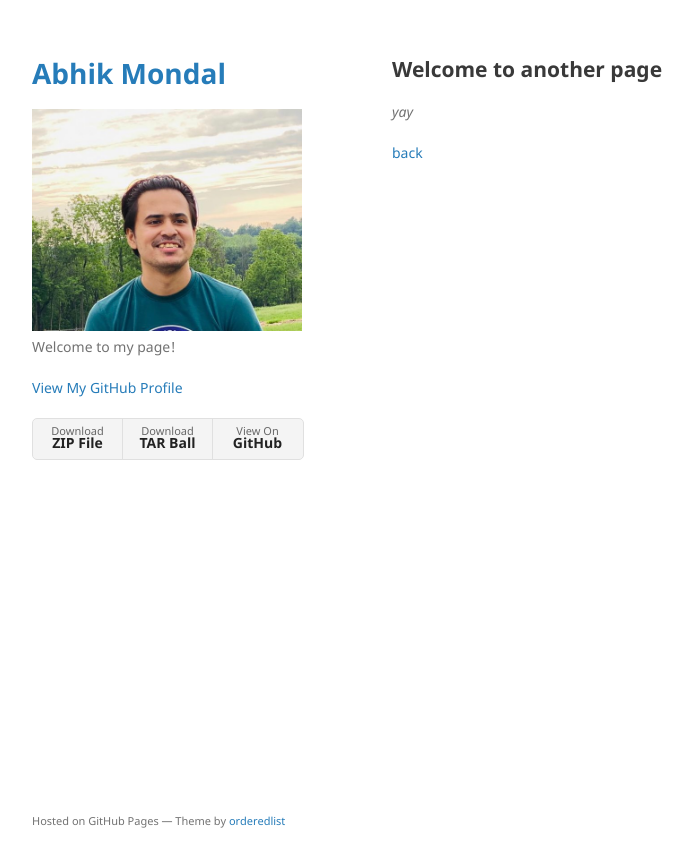
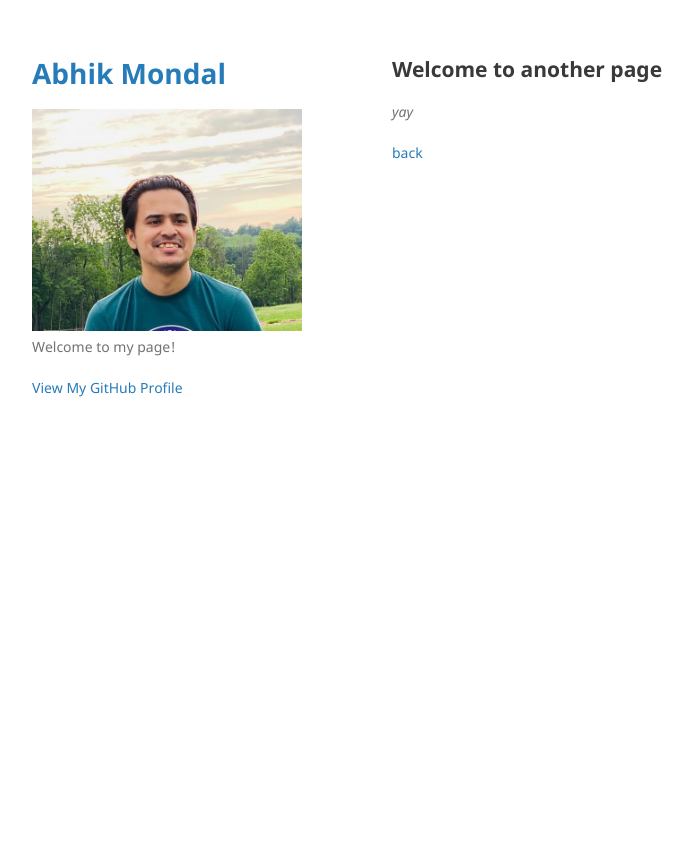
Before and after one commit to abhik92/abhik92.github.io, a Jekyll site: the page built from another-page.md, in a window 1280 px wide. Shown: the top 867 px of the page, without its empty margins (178-871 px from the left). Built offline with Jekyll 4.4.1, drawn with Linux system fonts in a browser that asks for light colours; our own code applies the rules of GitHub Pages for plain Markdown files.

Commit message:
Update default.html

```diff
--- a/_layouts/default.html
+++ b/_layouts/default.html
@@ -31,11 +31,11 @@
         {% endif %}
 
         {% if site.show_downloads %}
-        <ul class="downloads">
+        <!--ul class="downloads">
           <li><a href="{{ site.github.zip_url }}">Download <strong>ZIP File</strong></a></li>
           <li><a href="{{ site.github.tar_url }}">Download <strong>TAR Ball</strong></a></li>
           <li><a href="{{ site.github.repository_url }}">View On <strong>GitHub</strong></a></li>
-        </ul>
+        <!/ul-->
         {% endif %}
       </header>
       <section>
@@ -43,12 +43,12 @@
       {{ content }}
 
       </section>
-      <footer>
+      <!--footer>
         {% if site.github.is_project_page %}
         <p>This project is maintained by <a href="{{ site.github.owner_url }}">{{ site.github.owner_name }}</a></p>
         {% endif %}
         <p><small>Hosted on GitHub Pages &mdash; Theme by <a href="https://github.com/orderedlist">orderedlist</a></small></p>
-      </footer>
+      <!/footer-->
     </div>
     <script src="{{ "/assets/js/scale.fix.js" | relative_url }}"></script>
     {% if site.google_analytics %}
```
